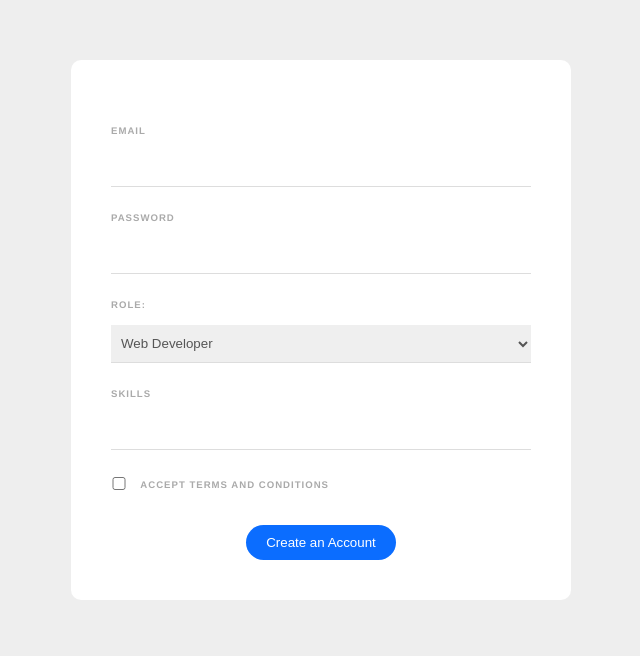
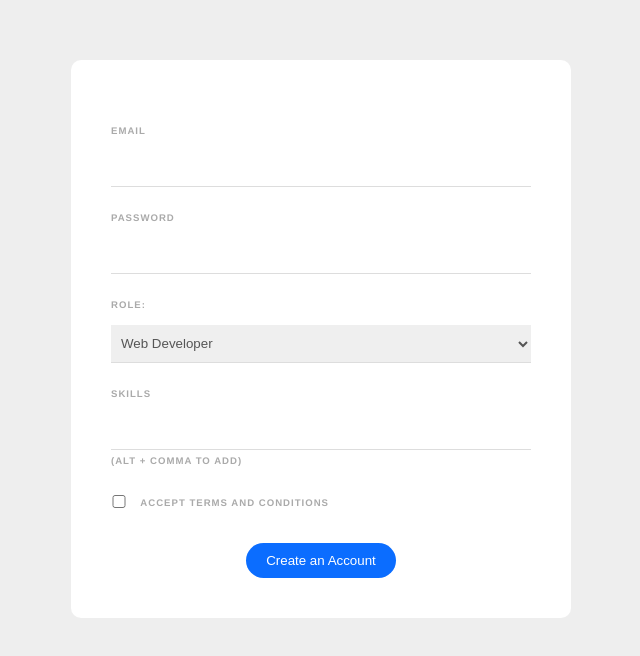
Before and after one commit to kulotsystems/vue3-thenetninja, a Vue app: page / in a window 1280 px wide. Shown: the top 656 px of the page, without its empty margins (319-959 px from the left). Built offline with nearby package versions, Linux system fonts and the light colour scheme.

Commit message:
Lesson 7: Forms & Inputs.
Refactor

```diff
--- a/index.html
+++ b/index.html
@@ -5,7 +5,7 @@
     <meta http-equiv="X-UA-Compatible" content="IE=edge">
     <meta name="viewport" content="width=device-width,initial-scale=1.0">
     <link rel="icon" href="/favicon.ico">
-    <title>Ninja Reaction Timer</title>
+    <title>Forms & Inputs</title>
 </head>
 <body>
     <div id="app"></div>
--- a/src/components/SignupForm.vue
+++ b/src/components/SignupForm.vue
@@ -15,6 +15,7 @@
 
         <label for="skills">Skills</label>
         <input type="text" id="skills" v-model="tempSkill" @keyup.alt="addSkill">
+        <div><label style="margin-top: 1px; margin-bottom: 0;">(ALT + comma to add)</label></div>
         <div v-for="skill in skills" :key="skill" class="pill" @click="removeSkill(skill)">
             {{ skill }}
         </div>
```
